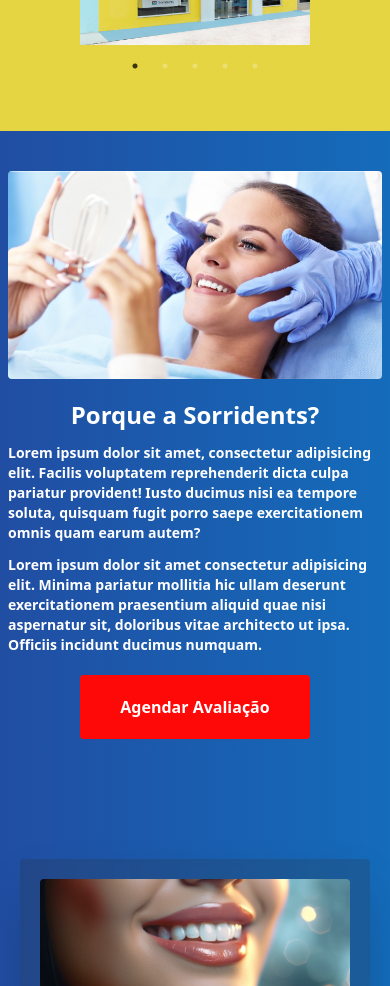
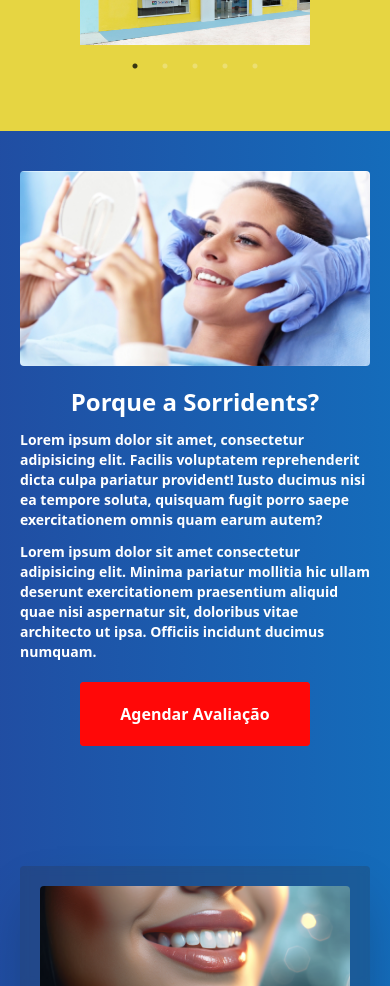
Before and after one commit to beno1234/Sorridents_Lp, a Next.js app: page / in a window 390 px wide. Shown: the part 3060-4046 px from the top of the page. Built offline with nearby package versions, Linux system fonts and the light colour scheme.

Commit message:
alteração do padding

```diff
--- a/components/WhySorridents/index.tsx
+++ b/components/WhySorridents/index.tsx
@@ -4,7 +4,7 @@
 
 export default function WhySorridents() {
   return (
-    <section className="w-full flex flex-col-reverse justify-around py-10 px-2 lg:px-10 lg:flex-row">
+    <section className="w-full flex flex-col-reverse justify-around py-10 px-5 lg:px-10 lg:flex-row">
       <div className="w-full flex flex-col items-center lg:w-1/2 lg:items-start text-white">
         <h2 className="text-2xl lg:text-4xl font-bold">Porque a Sorridents?</h2>
         <p className="my-3 text-sm lg:text-base font-semibold">
```
